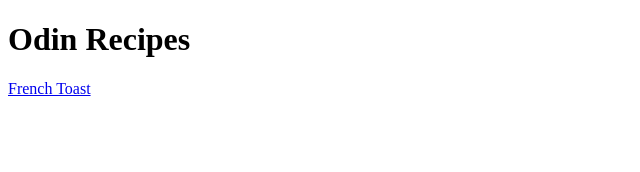
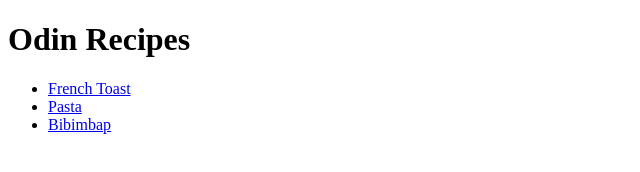
Before and after one commit to K-aungkhant/odin-recipes, a plain HTML site: page index.html in a window 1280 px wide. Shown: the whole page, without its empty margins (0-640 px from the left). Drawn offline with Linux system fonts and the light colour scheme.

Commit message:
Link main page with recipes

```diff
--- a/index.html
+++ b/index.html
@@ -9,6 +9,11 @@
     <body>
         <h1>Odin Recipes</h1>
 
-        <a href="recipes/frenchtoast.html">French Toast</a>
+        <ul>
+            <li> <a href="recipes/frenchtoast.html"> French Toast </a></li>
+            <li> <a href="recipes/pasta.html"> Pasta </a></li>
+            <li> <a href="recipes/bibimbap.html"> Bibimbap </a></li>
+        </ul>
+
     </body>
 </html>
```
